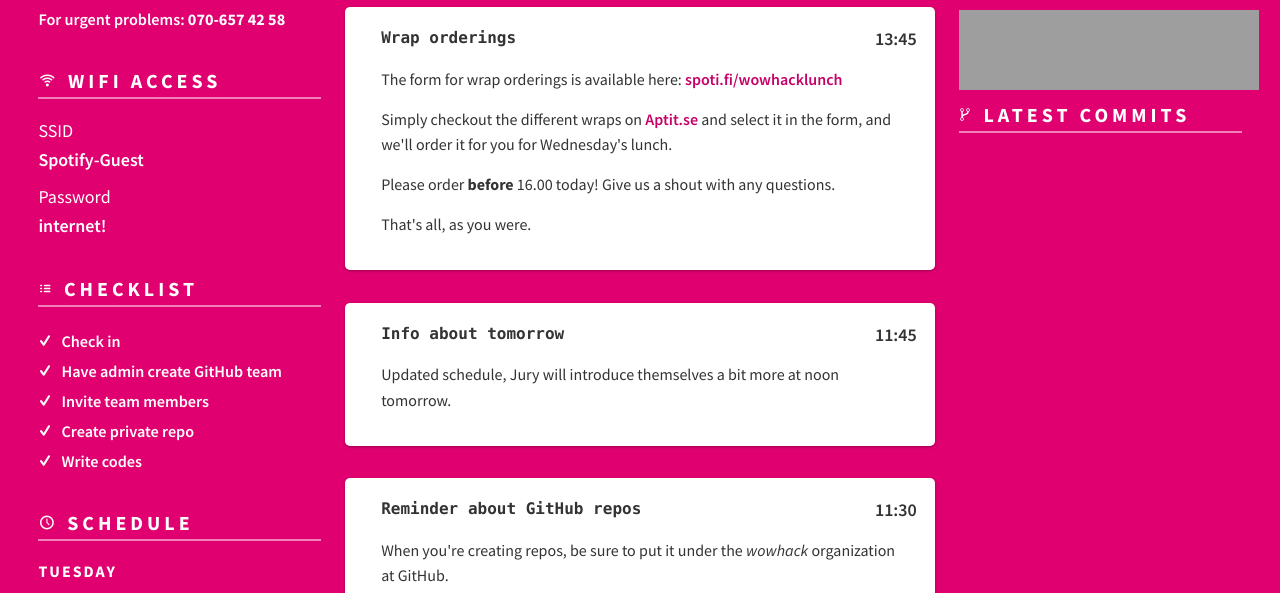
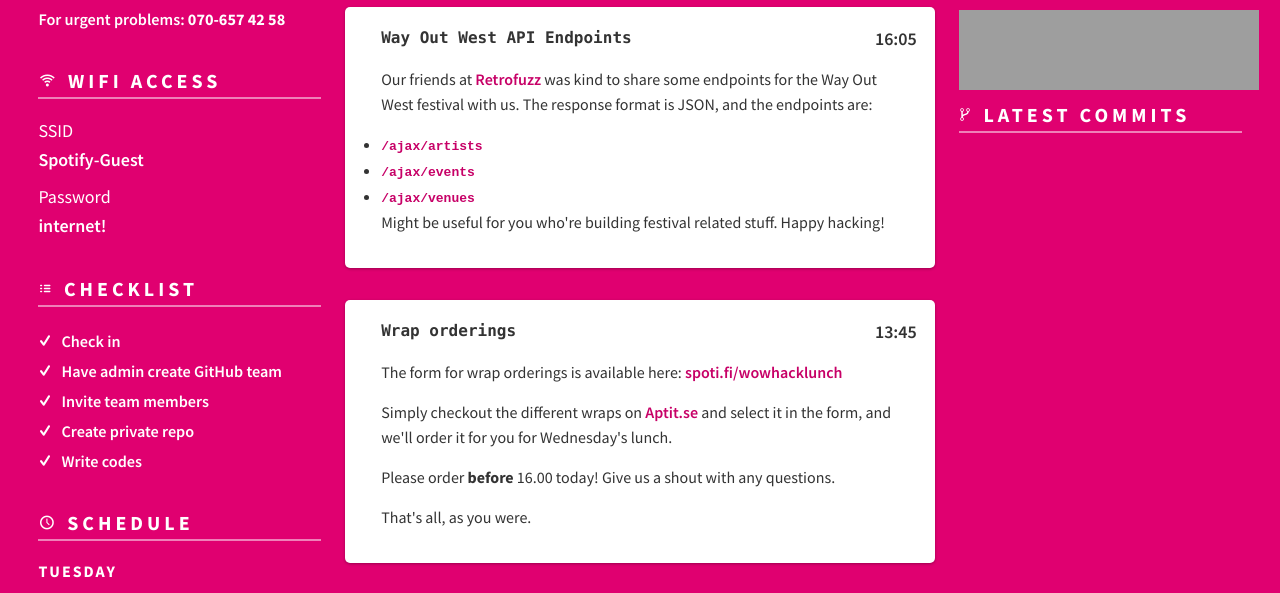
Before and after one commit to wowhack/wowhack.github.io, a website: page index.html in a window 1280 px wide. Shown: the part 177-770 px from the top of the page. Drawn offline with nearby package versions, Linux system fonts and the light colour scheme; grey boxes are pictures that could not be loaded; a script that the page names is missing.

Commit message:
Add info about WOW API endpoints

```diff
--- a/index.html
+++ b/index.html
@@ -131,6 +131,27 @@
 
           --><section class="grid__item one-half">
             <h1>Notices</h1>
+
+            <article role="article">
+              <h2>Way Out West API Endpoints</h2>
+              <time datetime="20140805T16:05" title="2014-08-05, 16:05" pubdate>16:05</time>
+
+              <div class="content">
+                <p>
+                  Our friends at <a href="http://www.retrofuzz.com/">Retrofuzz</a> was kind to share some endpoints for the Way Out West festival with us. The response format is JSON, and the endpoints are:
+                </p>
+
+                <ul>
+                  <li><a href="http://wayoutwest.se/ajax/artists/"><code>/ajax/artists</code></a></li>
+                  <li><a href="http://wayoutwest.se/ajax/events/"><code>/ajax/events</code></a></li>
+                  <li><a href="http://wayoutwest.se/ajax/venues/"><code>/ajax/venues</code></a></li>
+                </ul>
+
+                <p>
+                  Might be useful for you who're building festival related stuff. Happy hacking!
+                </p>
+              </div>
+            </article>
 
             <article role="article">
               <h2>Wrap orderings</h2>
```
